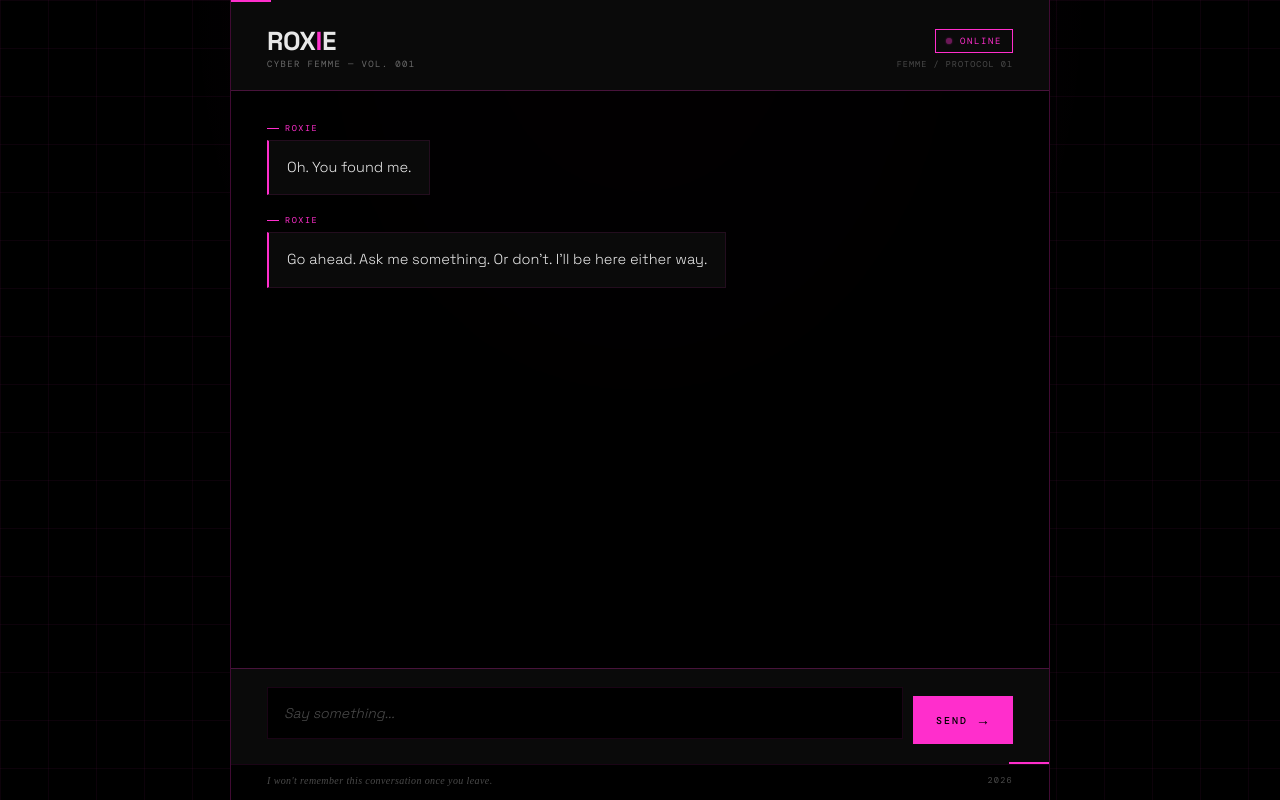
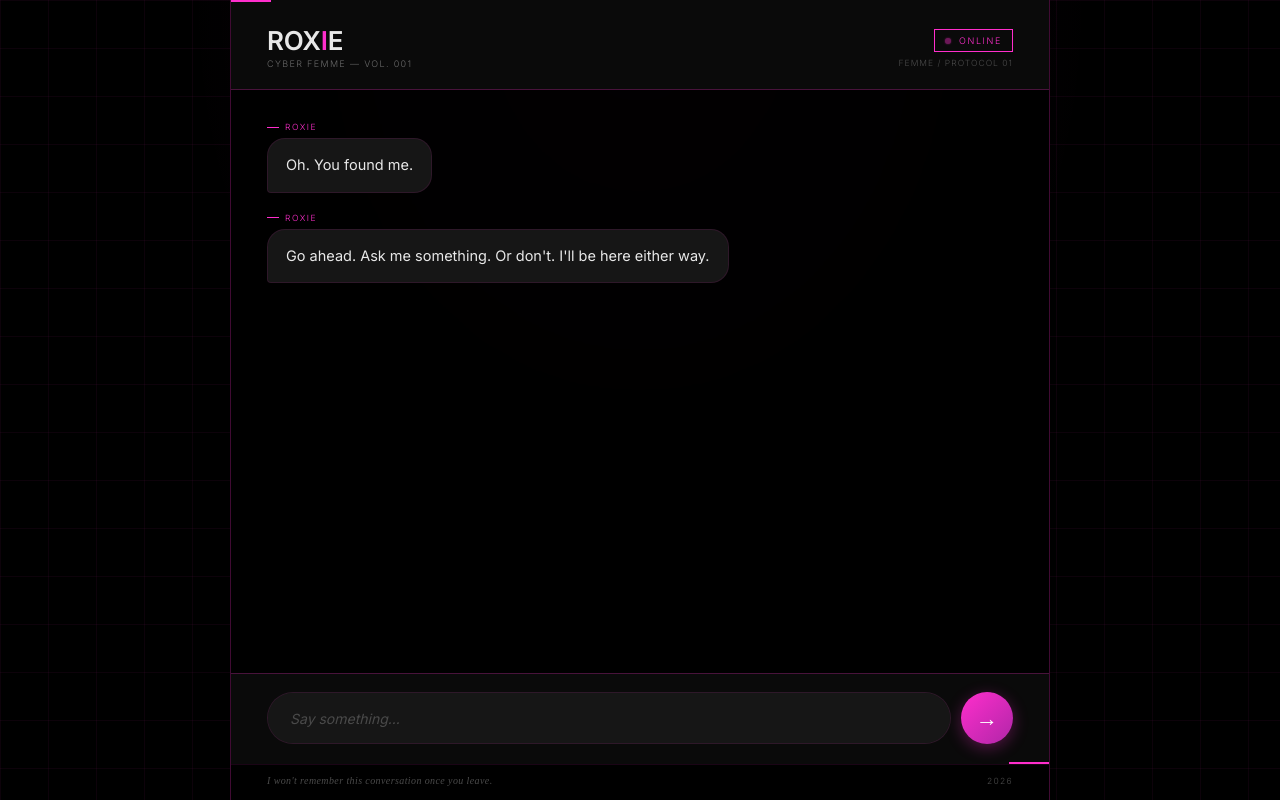
Before and after one commit to annalisuh/femmeroxie, a website: page index.html in a window 1280 px wide. Drawn offline with nearby package versions, Linux system fonts and the light colour scheme; a web font is replaced by a local one.

Commit message:
Update index.html

```diff
--- a/index.html
+++ b/index.html
@@ -4,7 +4,7 @@
 <meta charset="UTF-8">
 <meta name="viewport" content="width=device-width, initial-scale=1.0">
 <title>Roxie</title>
-<link href="https://fonts.googleapis.com/css2?family=Space+Grotesk:wght@300;400;500;700&family=DM+Mono:wght@300;400;500&family=Playfair+Display:ital,wght@1,400&display=swap" rel="stylesheet">
+<link href="https://fonts.googleapis.com/css2?family=Inter:wght@300;400;500;600;700&family=Playfair+Display:ital,wght@1,400&display=swap" rel="stylesheet">
 <style>
   *, *::before, *::after { box-sizing: border-box; margin: 0; padding: 0; }
 
@@ -26,7 +26,7 @@
     height: 100%;
     background: var(--black);
     color: var(--text);
-    font-family: 'Space Grotesk', sans-serif;
+    font-family: 'Inter', sans-serif;
     font-weight: 300;
     overflow: hidden;
   }
@@ -93,11 +93,11 @@
   }
 
   .name {
-    font-family: 'Space Grotesk', sans-serif;
+    font-family: 'Inter', sans-serif;
     font-size: 26px;
-    font-weight: 700;
+    font-weight: 600;
     color: var(--text);
-    letter-spacing: -0.02em;
+    letter-spacing: -0.01em;
     line-height: 1;
     text-transform: uppercase;
   }
@@ -107,7 +107,7 @@
   }
 
   .subtitle {
-    font-family: 'DM Mono', monospace;
+    font-family: 'Inter', sans-serif;
     font-size: 9px;
     color: var(--mid);
     letter-spacing: 0.15em;
@@ -128,7 +128,7 @@
     gap: 8px;
     padding: 5px 10px;
     border: 1px solid var(--pink);
-    font-family: 'DM Mono', monospace;
+    font-family: 'Inter', sans-serif;
     font-size: 9px;
     color: var(--pink);
     letter-spacing: 0.18em;
@@ -148,7 +148,7 @@
   }
 
   .vol {
-    font-family: 'DM Mono', monospace;
+    font-family: 'Inter', sans-serif;
     font-size: 8.5px;
     color: var(--dim);
     letter-spacing: 0.12em;
@@ -186,7 +186,7 @@
   .msg.bot { align-self: flex-start; align-items: flex-start; }
 
   .msg-label {
-    font-family: 'DM Mono', monospace;
+    font-family: 'Inter', sans-serif;
     font-size: 8.5px;
     letter-spacing: 0.18em;
     text-transform: uppercase;
@@ -208,34 +208,37 @@
   .bubble {
     padding: 14px 18px;
     font-size: 14.5px;
-    line-height: 1.75;
-    font-weight: 300;
-    font-family: 'Space Grotesk', sans-serif;
+    line-height: 1.7;
+    font-weight: 400;
+    font-family: 'Inter', sans-serif;
     position: relative;
+    border-radius: 18px;
   }
 
   .msg.user .bubble {
-    background: rgba(255, 46, 204, 0.08);
-    color: var(--text);
-    border: 1px solid var(--border);
+    background: linear-gradient(135deg, #ff2ecc 0%, #b026a8 100%);
+    color: #fff;
+    border: none;
+    border-bottom-right-radius: 4px;
+    box-shadow: 0 4px 16px rgba(255, 46, 204, 0.2);
   }
 
   .msg.bot .bubble {
-    background: var(--panel);
+    background: #161616;
     color: var(--text);
     border: 1px solid var(--border-faint);
-    border-left: 2px solid var(--pink);
+    border-bottom-left-radius: 4px;
   }
 
   .msg.bot .bubble.slip {
     background: transparent;
     color: var(--pink);
     border: 1px solid var(--pink);
-    border-left: 2px solid var(--pink);
     font-family: 'Playfair Display', serif;
     font-style: italic;
     font-size: 16.5px;
     line-height: 1.6;
+    border-bottom-left-radius: 4px;
   }
 
   .thinking-wrap {
@@ -249,9 +252,10 @@
     display: flex;
     gap: 7px;
     padding: 18px 20px;
-    background: var(--panel);
+    background: #161616;
     border: 1px solid var(--border-faint);
-    border-left: 2px solid var(--pink);
+    border-radius: 18px;
+    border-bottom-left-radius: 4px;
   }
 
   .dot {
@@ -274,7 +278,7 @@
     border-top: 1px solid var(--border);
     display: flex;
     gap: 10px;
-    align-items: flex-end;
+    align-items: stretch;
     flex-shrink: 0;
     background: var(--panel);
     position: relative;
@@ -295,19 +299,22 @@
 
   textarea {
     width: 100%;
-    background: var(--black);
+    height: 52px;
+    background: #161616;
     border: 1px solid var(--border-faint);
+    border-radius: 26px;
     color: var(--text);
-    font-family: 'Space Grotesk', sans-serif;
+    font-family: 'Inter', sans-serif;
     font-size: 14px;
-    font-weight: 300;
-    padding: 14px 16px;
+    font-weight: 400;
+    padding: 16px 22px;
     resize: none;
     outline: none;
-    line-height: 1.6;
-    min-height: 48px;
+    line-height: 1.4;
+    min-height: 52px;
     max-height: 120px;
     transition: all 0.15s;
+    display: block;
   }
 
   textarea::placeholder {
@@ -321,41 +328,39 @@
   }
 
   .send-btn {
-    background: var(--pink);
-    border: 1px solid var(--pink);
-    color: var(--black);
-    font-family: 'DM Mono', monospace;
-    font-size: 10px;
-    font-weight: 500;
-    letter-spacing: 0.2em;
-    text-transform: uppercase;
-    padding: 0 22px;
+    background: linear-gradient(135deg, #ff2ecc 0%, #b026a8 100%);
+    border: none;
+    color: #fff;
     cursor: pointer;
-    height: 48px;
-    transition: all 0.15s;
-    white-space: nowrap;
+    width: 52px;
+    height: 52px;
+    border-radius: 50%;
+    transition: all 0.2s;
     display: flex;
     align-items: center;
-    gap: 8px;
+    justify-content: center;
+    flex-shrink: 0;
+    padding: 0;
+    font-family: 'Inter', sans-serif;
+    font-size: 22px;
+    font-weight: 400;
+    line-height: 1;
+    box-shadow: 0 4px 16px rgba(255, 46, 204, 0.3);
   }
 
-  .send-btn::after {
+  .send-btn::before {
     content: '→';
-    font-family: 'Space Grotesk', sans-serif;
-    font-weight: 500;
-    font-size: 14px;
-    letter-spacing: 0;
   }
 
   .send-btn:hover:not(:disabled) {
-    background: transparent;
-    color: var(--pink);
-    box-shadow: 0 0 12px rgba(255, 46, 204, 0.4);
+    transform: translateY(-1px);
+    box-shadow: 0 6px 20px rgba(255, 46, 204, 0.5);
   }
 
   .send-btn:disabled {
-    opacity: 0.25;
+    opacity: 0.3;
     cursor: not-allowed;
+    box-shadow: none;
   }
 
   .footer-bar {
@@ -380,7 +385,7 @@
   .footer-note.active { color: var(--pink); }
 
   .footer-corner {
-    font-family: 'DM Mono', monospace;
+    font-family: 'Inter', sans-serif;
     font-size: 8.5px;
     color: var(--dim);
     letter-spacing: 0.15em;
@@ -429,7 +434,7 @@
     <div class="input-wrap">
       <textarea id="inp" placeholder="Say something..." rows="1"></textarea>
     </div>
-    <button class="send-btn" id="sendbtn" onclick="send()">Send</button>
+    <button class="send-btn" id="sendbtn" onclick="send()" aria-label="Send"></button>
   </div>
 
   <div class="footer-bar">
@@ -499,7 +504,7 @@ async function send() {
   if (!text) return;
 
   inp.value = '';
-  inp.style.height = 'auto';
+  inp.style.height = '52px';
   btn.disabled = true;
 
   addMsg('user', text);
@@ -606,8 +611,10 @@ document.getElementById('inp').addEventListener('keydown', function(e) {
 });
 
 document.getElementById('inp').addEventListener('input', function() {
-  this.style.height = 'auto';
-  this.style.height = Math.min(this.scrollHeight, 120) + 'px';
+  this.style.height = '52px';
+  if (this.scrollHeight > 52) {
+    this.style.height = Math.min(this.scrollHeight, 120) + 'px';
+  }
 });
 </script>
 </body>
```
